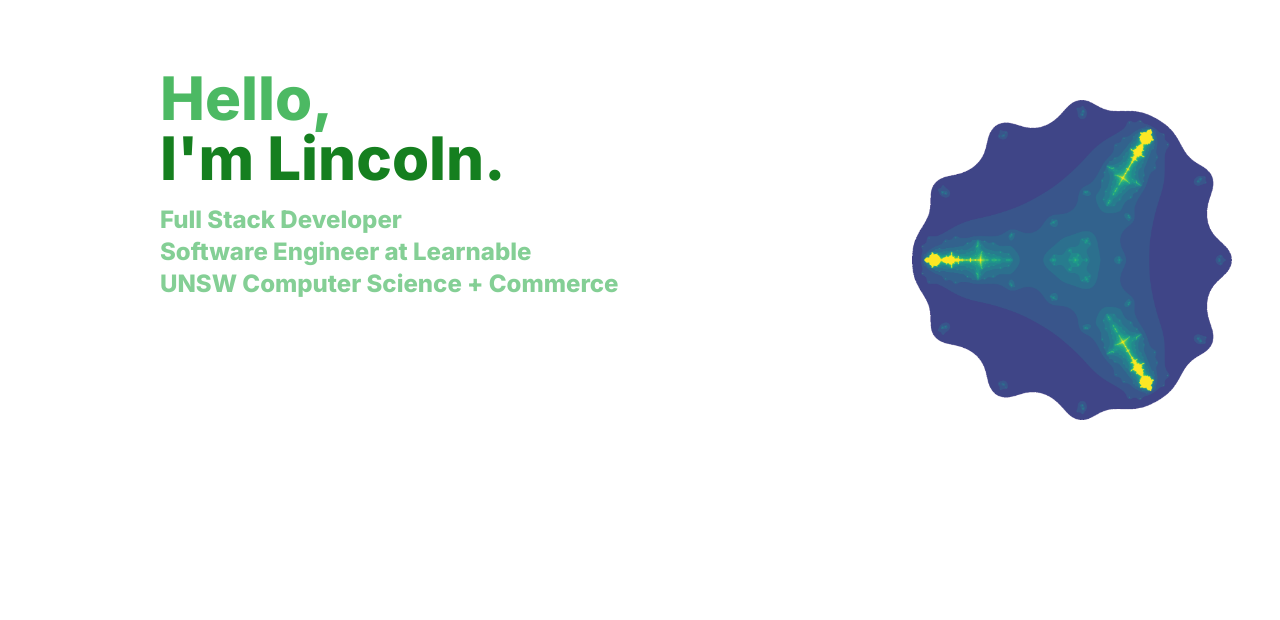
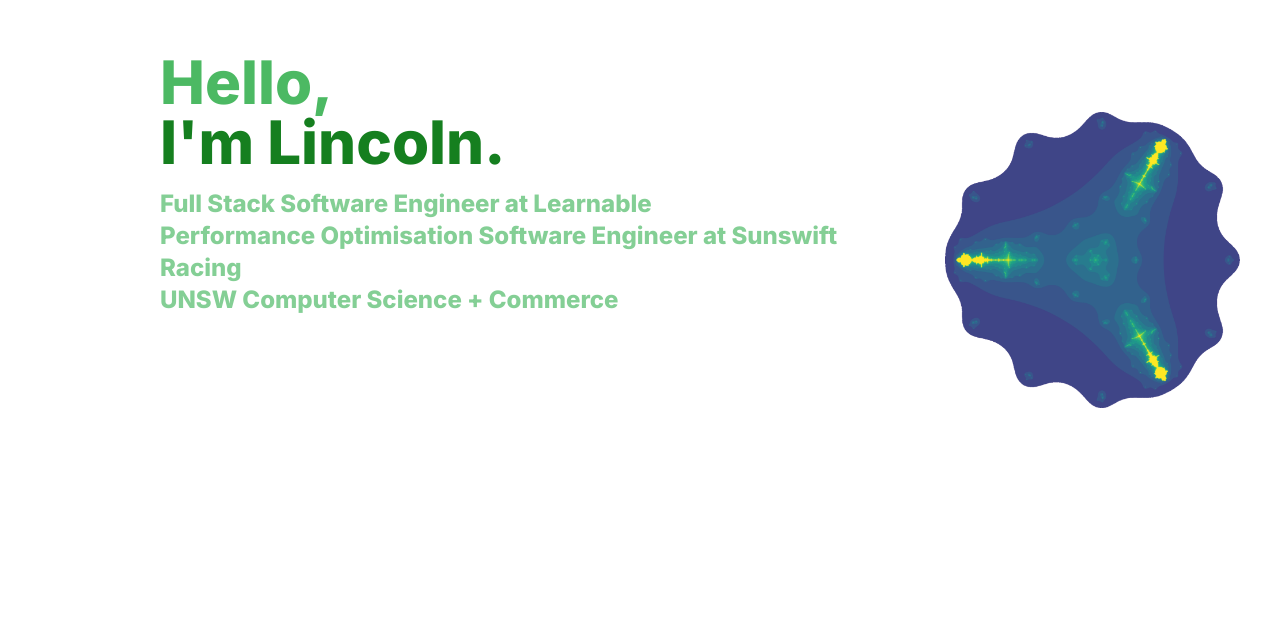
Before and after one commit to yyjlincoln/Portfolio, a Vue app: page / in a window 1280 px wide. Shown: the part 180-800 px from the top of the page. Built offline with nearby package versions, Linux system fonts and the light colour scheme; some icons are missing; what vue-alerts would draw is missing.

Commit message:
Updated headlines

```diff
--- a/src/views/home/home.vue
+++ b/src/views/home/home.vue
@@ -44,11 +44,11 @@
                 max-w-4xl
               "
             >
-              <div style="color: #84cf95" class="subtitle md:mt-4">
-                Full Stack Developer
+              <div class="subtitle md:mt-4" style="color: #84cf95">
+                Full Stack Software Engineer at Learnable
               </div>
               <div class="subtitle" style="color: #84cf95">
-                Software Engineer at Learnable
+                Performance Optimisation Software Engineer at Sunswift Racing
               </div>
               <div style="color: #84cf95" class="subtitle">
                 UNSW Computer Science + Commerce
```
